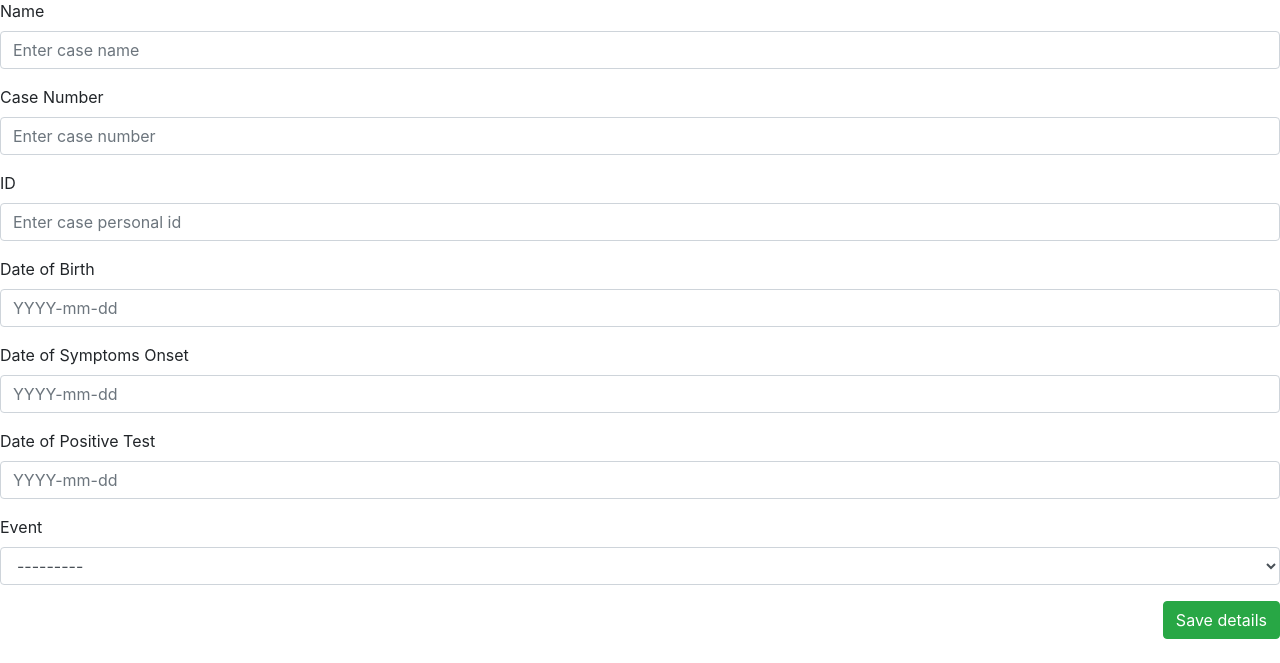
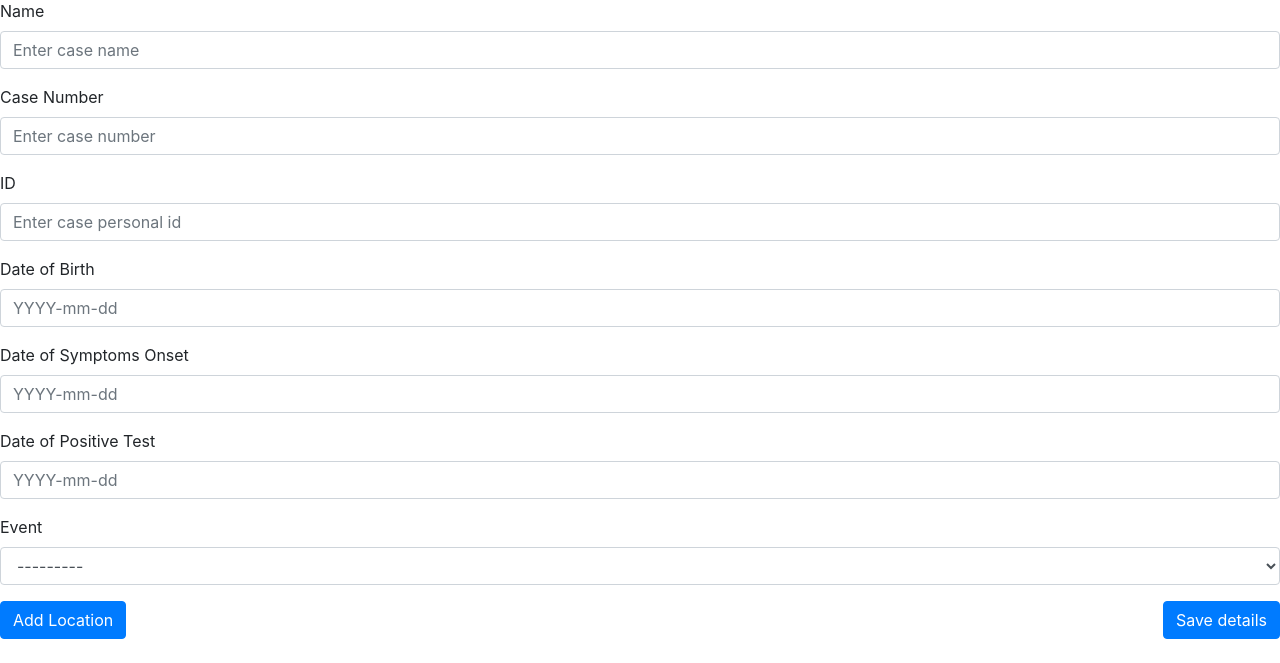
Before and after one commit to santiago-mooser/COMP3297, a Django app: page /add/case in a window 1280 px wide. Shown: the part 185-848 px from the top of the page. Run offline with Django 3.2, Linux system fonts and the light colour scheme; data that the repository does not hold is empty; some libraries are stand-ins or nearby versions.

Commit message:
feat: add_location button on add_case page

```diff
--- a/templates/pages/new_case.html
+++ b/templates/pages/new_case.html
@@ -31,14 +31,16 @@
   {% csrf_token %}
   {% bootstrap_form form %}
   <div class="row button">
+      <div class="col text-left">
+          <a href="location" class="btn btn-primary">Add Location</a>
+      </div>
       <div class="col">
       </div>
       <div class="col text-right">
-          <button type="submit" class="btn btn-success">Save details</button>
+          <button type="submit" class="btn btn-primary">Save details</button>
       </div>
   </div>
   <br>
 </form>
-    <!-- {% bootstrap_form form %} -->
 
 {% endblock %}
```
